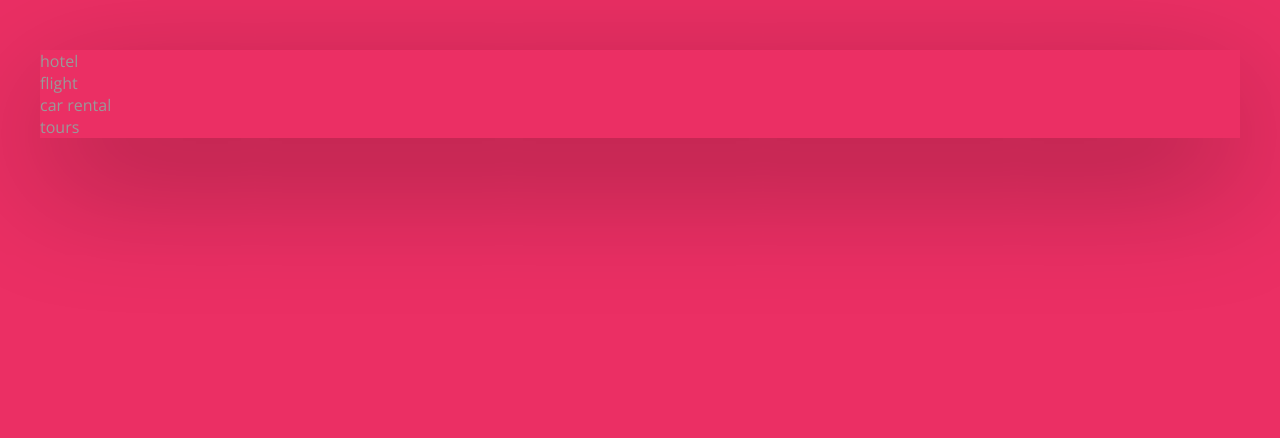
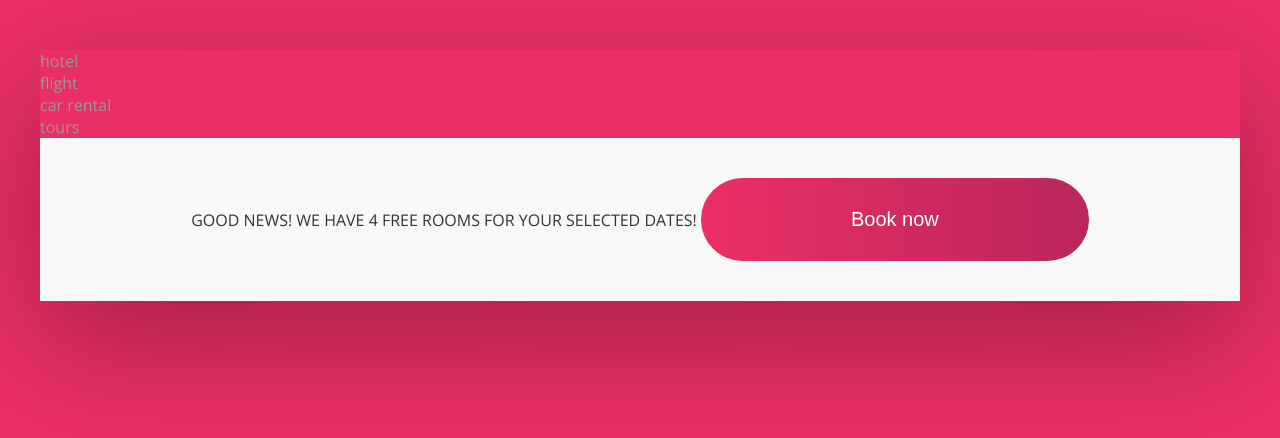
Before and after one commit to nazmulsisil/trillo_git, a website: page index.html in a window 1280 px wide. Drawn offline with nearby package versions, Linux system fonts and the light colour scheme.

Commit message:
book wip

```diff
--- a/index.html
+++ b/index.html
@@ -59,6 +59,14 @@
         <main class="mull">
             <div class="gallery"></div>
             <div class="hotel"></div>
+
+            <div class="booking">
+                <span class="booking__text">GOOD NEWS! WE HAVE 4 FREE ROOMS FOR YOUR SELECTED DATES!</span>
+                <button class="booking__button">
+                    <span class="booking__main">Book now</span>
+                    <span class="booking__alt">Only 4 rooms left</span>
+                </button>
+            </div>
         </main>
     </div>
 
--- a/sass/base/_base.scss
+++ b/sass/base/_base.scss
@@ -4,19 +4,6 @@
   padding: 0;
   margin: 0;
   box-sizing: inherit;
-}
-
-button,
-input,
-a:link,
-a:visited {
-  color: inherit;
-  font-size: inherit;
-  text-decoration: none;
-}
-
-li {
-  list-style: none;
 }
 
 html {
@@ -32,3 +19,16 @@ body {
   font-size: 1.6rem;
   color: $Grey-dark-3;
 }
+
+button,
+input,
+a:link,
+a:visited {
+  color: inherit;
+  font-size: inherit;
+  text-decoration: none;
+}
+
+li {
+  list-style: none;
+}
--- /dev/null
+++ b/sass/components/_booking.scss
@@ -0,0 +1,55 @@
+.booking {
+  background-color: $Grey-light-1;
+  color: $Grey-dark-1;
+  padding: 4rem 8rem;
+  text-align: center;
+
+  &__text {
+    text-transform: uppercase;
+    display: inline-block;
+    margin-bottom: 3rem;
+  }
+
+  &__button {
+    color: white;
+    font-weight: 300;
+    font-size: 2rem;
+    background-color: $Primary ;
+    background-image: linear-gradient(to right, $Primary, $Primary-dark);
+    border: none;
+    outline: none;
+    display: inline-block;
+    border-radius: 666px;
+    position: relative;
+    overflow: hidden;
+
+    & > span {
+      display: inline-block;
+
+    }
+
+  }
+
+  &__main {
+    padding: 3rem 15rem;
+    transition: all .5s;
+  }
+
+  &__alt {
+    padding: 3rem 0;
+    position: absolute;
+    top: 100%;
+    left: 50%;
+    transition: all .5s;
+    transform: translateX(-50%);
+  }
+
+  &__button:hover &__main {
+    transform: translateY(-100%);
+  }
+
+  &__button:hover &__alt {
+    top: 0;
+  }
+
+}
--- a/sass/main.scss
+++ b/sass/main.scss
@@ -19,3 +19,4 @@ Grey dark 3: #999
 @import "./base/base";
 @import "./layout/container";
 @import "./components/sidebar";
+@import "./components/booking";
```
Also changed, not shown: css/style.css, sass/layout/_container.scss (line endings or trailing spaces).
